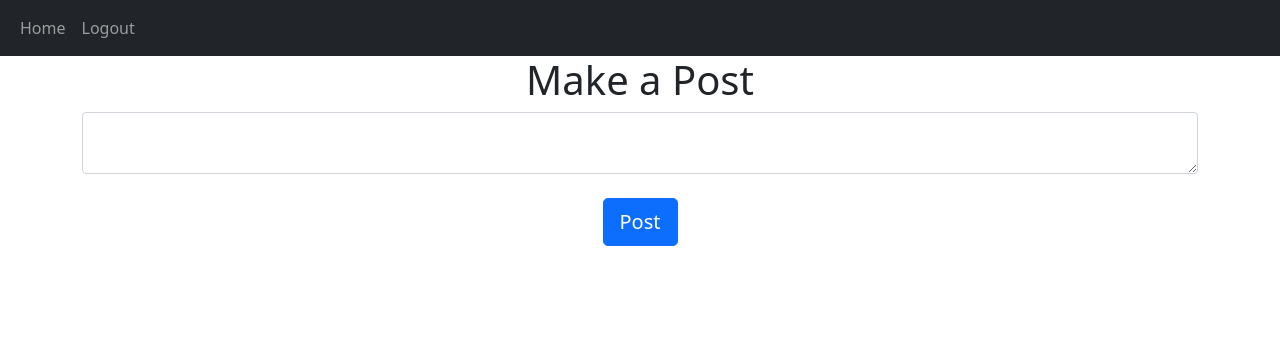
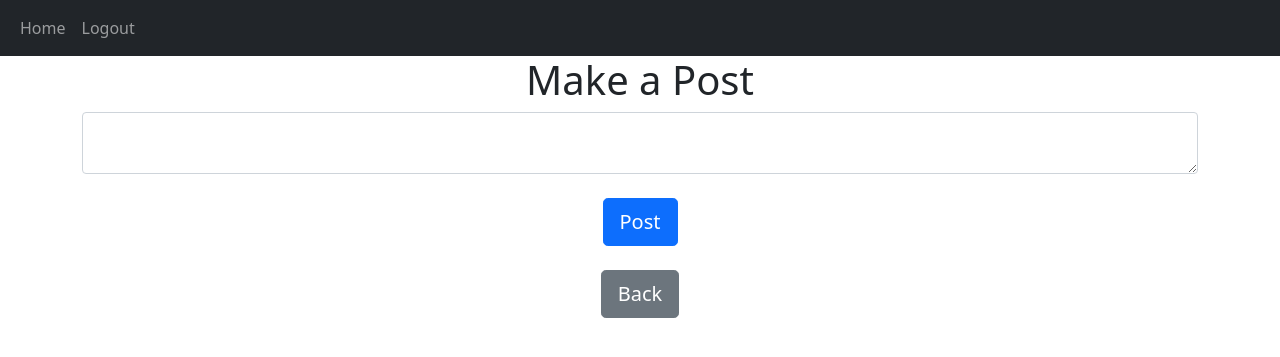
Before and after one commit to Boorclark/Blog, a Flask app: page /create-post in a window 1280 px wide. Shown: the top 357 px of the page. Run offline with Flask 2, Linux system fonts and the light colour scheme; a user stored in the database is signed in.

Commit message:
Adjusted post buttons and fount crypt import issue. Need to figure out why it is adding import auto

```diff
--- a/Website/templates/create_post.html
+++ b/Website/templates/create_post.html
@@ -1,12 +1,18 @@
-{% extends "base.html" %} {% block title %}Home{% endblock %}
-{% block content %}
-<h1 align="center">Make a Post</h1>
+{% extends "base.html" %} {% block title %}Home{% endblock %} {% block content
+    %}
+    <h1 align="center">Make a Post</h1>
 
-<form method='POST'>
-    <textarea name="text" id="text" class="form-control"></textarea>
+    <form method="POST">
+      <textarea name="text" id="text" class="form-control"></textarea>
+      <br />
+      <div align="center">
+        <button type="submit" class="btn btn-lg btn-primary">Post</button>
+      </div>
+    </form>
     <br />
     <div align="center">
-        <button type="submit" class="btn btn-lg btn-primary">Post</button>
+      <a href="/home"
+        ><button type="button" class="btn btn-lg btn-secondary">Back</button></a
+      >
     </div>
-</form>
-{% endblock %}
+    {% endblock %}
--- a/Website/views.py
+++ b/Website/views.py
@@ -1,4 +1,3 @@
-from crypt import methods
 from flask import Blueprint, render_template
 from flask_login import login_required, current_user
 
@@ -12,6 +11,7 @@ views = Blueprint("views", __name__)
 def home():
     return render_template("home.html", user=current_user)
 
+
 @views.route("/create-post", methods=['GET', 'POST'])
 @login_required
 def create_post():
```
